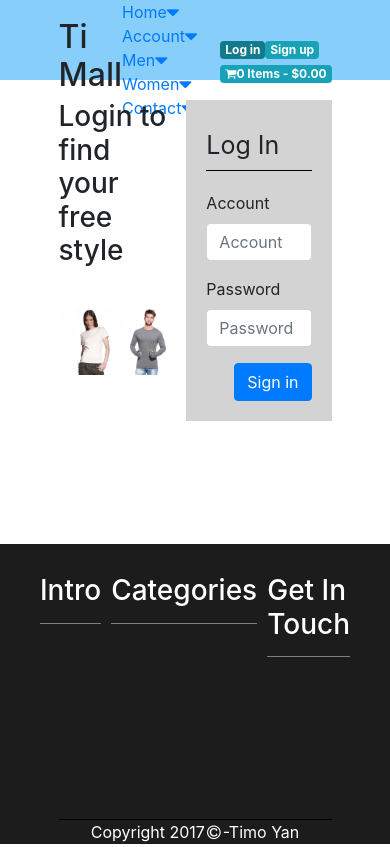
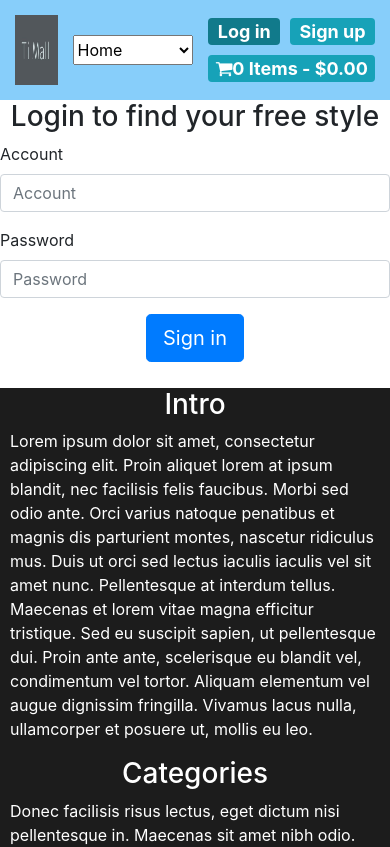
Before and after one commit to timoyan/Ng4Learning, an Angular app: page /login in a window 390 px wide. Shown: the top 847 px of the page. Built offline with nearby package versions, Linux system fonts and the light colour scheme.

Commit message:
redesign mobile layout

```diff
--- a/src/app/app.component.html
+++ b/src/app/app.component.html
@@ -1,11 +1,39 @@
 <div class="page-container d-flex flex-column">
-  <header>
+  <header class="d-flex flex-row">
     <app-header></app-header>
   </header>
-  <main class="d-flex justify-content-center">
-    <router-outlet></router-outlet>
+  <main class="d-flex">
+    <section>
+
+      <router-outlet></router-outlet>
+      <!-- <div>1</div>
+        <div>1</div>
+        <div>1</div>
+        <div>1</div>
+        <div>1</div>
+        <div>1</div>
+        <div>1</div>
+        <div>1</div>
+        <div>1</div>
+        <div>1</div>
+        <div>1</div>
+        <div>1</div>
+        <div>1</div>
+        <div>1</div>
+        <div>1</div>
+        <div>1</div>
+        <div>1</div>
+        <div>1</div>
+        <div>1</div>
+        <div>1</div>
+        <div>1</div>
+        <div>1</div>
+        <div>1</div>
+        <div>1</div> -->
+    </section>
+    <footer class="">
+      <app-footer></app-footer>
+    </footer>
   </main>
-  <footer class="d-flex flex-column">
-    <app-footer></app-footer>
-  </footer>
+
 </div>
--- a/src/app/app.component.scss
+++ b/src/app/app.component.scss
@@ -1,32 +1,37 @@
 header{
-    flex:0 0 auto;
+    // flex:0 0 auto;
     background-color: lightskyblue;
-    padding: 0px 15%;
-    height: 80px;
 }
 
 main{
     flex: 1 1 auto;
-    padding: 0px 15%;
-    overflow-y: auto;
+    min-height: 300px;
 }
 
 footer{
-    flex: 0 0 auto;
+    // flex: 0 0 auto;
     background-color: #1C1C1C;
-    padding: 0px 15%;
-    height: 300px;
     color:white;
 }
 
 @media (min-width: 768px) {
-    main{
-        min-height: 400px;
-    }
+    // main{
+    //     // min-height: 400px;
+    // }
 }
 
 @media (max-width:767px) {
+    header{
+        min-height: 100px;
+        max-height: 100px;
+    }
+
     main{
-        min-height:300px;
+        // min-height:300px;
+        flex-direction: column;
+    }
+
+    footer{
+        margin-top:10px;
     }
 }
--- a/src/app/component/login/login.component.html
+++ b/src/app/component/login/login.component.html
@@ -1,19 +1,18 @@
-<div class="d-flex flex-row justify-content-center login-container">
-  <div class="d-flex flex-column login-intro-container">
-    <h3 class="login-intro-title align-self-center">Login to find your free style</h3>
-    <div class="d-flex flex-row login-image-container">
+
+
+<div class="d-flex login-intro-container">
+    <h3 class="login-intro-title">Login to find your free style</h3>
+    <!-- <div class="d-flex flex-row login-image-container">
       <div>
           <img class="login-intro-image" src="/assets/images/login-women.jpg" alt="">
       </div>
       <div>
-          <!-- <img class="login-intro-image" src="/assets/images/login-women.jpg" alt=""> -->
           <img class="login-intro-image align-self-center" src="/assets/images/login-men.jpg" alt="">
       </div>
-    </div>
+    </div> -->
   </div>
-  <div class="d-flex flex-row align-self-start login-form-container">
+  <div class="d-flex login-form-container">
       <form (ngSubmit)="onSubmit(loginForm)" #loginForm="ngForm" >
-      <div class="login-form-section-title">Log In</div>
       <div class="form-group">
         <label for="username">Account</label>
         <input type="text" class="form-control"  name="username" placeholder="Account" ngModel>
@@ -22,7 +21,8 @@
         <label for="psd">Password</label>
         <input type="password" class="form-control" name="psd" placeholder="Password" ngModel>
       </div>
-      <button type="submit" class="btn btn-primary pull-right">Sign in</button>
+      <div class="form-group d-flex login-form-button-container">
+          <button type="submit" class="btn btn-primary btn-lg ">Sign in</button>
+      </div>
     </form>
   </div>
-</div>
--- a/src/app/component/login/login.component.scss
+++ b/src/app/component/login/login.component.scss
@@ -1,53 +1,25 @@
-.login-intro-container{
-    flex: 1.2 1.2 auto;
-    padding-right:15px;
-}
-
-.login-form-section-title{
-    font-size:25px;
-    border-bottom: 1px solid black;
-    line-height: 2;
-    margin-bottom: 20px;
-}
-
-.login-form-container{
-    padding: 20px;
-    background-color: lightgray;
-    flex: 0.8 0.8 auto;
-    form{
-        width:100%;
-    }
-}
-
-.login-container{
-    padding-top:20px;
-    height: 100%;
-}
-
-.login-intro-image{
-    max-width: 100%;
-    max-height: 100%;
-    display: block;
-}
-
-.login-image-container{
-    flex: 1 1 20px;
-    padding: 10px 0px;
-    max-height: 100%;
-    max-width: 100%;
-    div{
-        flex: 1 1 auto;
-        max-height: 100%;
-        max-width: 100%;
-        padding-right:5px;
-    }
-}
-
-.login-intro-title{
-    flex: 0.1 0.1 auto;
-}
-
 :host {
     display: block;
     width: 100%
 }
+
+@media (min-width: 768px) {
+}
+
+@media (max-width:767px) {
+    .login-intro-container{
+        justify-content: center;
+    }
+
+    .login-form-container{
+        flex-direction: column;
+        button[type="submit"]{
+            align-self: center;
+        }
+    }
+
+    .login-form-button-container{
+        flex-direction: row;
+        justify-content: center;
+    }
+}
--- a/src/app/component/products/products.component.scss
+++ b/src/app/component/products/products.component.scss
@@ -1,26 +1,61 @@
+
+
+// .product-list-container{
+//     padding-top: 20px;
+// }
+
+// .card {
+//     max-width: 50%;
+// }
+// .card-text {
+//     word-wrap: break-word;
+//     width: 200px;
+// }
+
+// .card-image-container{
+//     flex-grow: 1;
+//     flex-basis: 125px;
+//     max-width: 300px;
+//     margin: 5px;
+//     img{
+//         width: 100%;
+//     }
+// }
+
 :host {
-    display: block;
-    width: 100%
+    display: flex;
+    width: 100%;
+    flex-direction: column;
 }
 
-.product-list-container{
-    padding-top: 20px;
+@media (min-width: 768px) {
 }
 
-.card {
-    max-width: 50%;
-}
-.card-text {
-    word-wrap: break-word;
-    width: 200px;
-}
+@media (max-width:767px) {
+    .card-image-container{
+        display: flex;
+        flex-direction: column;
+    }
 
-.card-image-container{
-    flex-grow: 1;
-    flex-basis: 125px;
-    max-width: 300px;
-    margin: 5px;
-    img{
-        width: 100%;
+    .product-card{
+        flex-direction: column;
+        align-items: center;
+        margin:10px 0;
+        padding:30px;
+        background-color: gray;
+    }
+
+    .product-card-name{
+        width:100%;
+        text-align: center;
+        background-color:#fff;
+        border-radius: 10px;
+    }
+
+    .product-card-text{
+        margin-top: 10px;
+        background-color: #fff;
+        border-radius: 10px;
+        padding: 10px;
     }
 }
--- a/src/app/layout/footer/footer.component.html
+++ b/src/app/layout/footer/footer.component.html
@@ -1,16 +1,17 @@
-<div class="d-flex flex-column" style="height:300px">
-  <div class="d-flex flex-row justify-content-center footer-section-container">
-    <div class="d-flex flex-column intro-container">
+<div class="d-flex footer-content-container" >
+  <div class="d-flex footer-content-section">
     <h3>Intro</h3>
+    <p>Lorem ipsum dolor sit amet, consectetur adipiscing elit. Proin aliquet lorem at ipsum blandit, nec facilisis felis faucibus. Morbi sed odio ante. Orci varius natoque penatibus et magnis dis parturient montes, nascetur ridiculus mus. Duis ut orci sed lectus iaculis iaculis vel sit amet nunc. Pellentesque at interdum tellus. Maecenas et lorem vitae magna efficitur tristique. Sed eu suscipit sapien, ut pellentesque dui. Proin ante ante, scelerisque eu blandit vel, condimentum vel tortor. Aliquam elementum vel augue dignissim fringilla. Vivamus lacus nulla, ullamcorper et posuere ut, mollis eu leo.</p>
   </div>
-    <div class="d-flex flex-column category-container">
+  <div class="d-flex footer-content-section">
     <h3>Categories</h3>
+    <p>Donec facilisis risus lectus, eget dictum nisi pellentesque in. Maecenas sit amet nibh odio. Mauris et risus et dolor fermentum venenatis. Nam magna lectus, posuere ac velit eget, iaculis pulvinar ipsum. Integer in leo et risus feugiat rhoncus malesuada eget risus. Nulla eu nunc velit. Phasellus rhoncus tortor purus, nec accumsan sem imperdiet aliquam.</p>
   </div>
-    <div class="d-flex flex-column contact-container">
+  <div class="d-flex footer-content-section">
     <h3>Get In Touch</h3>
+    <p>Curabitur rutrum sed orci pharetra consequat. Nam rutrum magna eu ex ultrices viverra. Nulla facilisi. Nullam ultricies sed purus a mollis. Donec hendrerit mauris non nisl auctor dapibus. Fusce vel eros nibh. Vestibulum et orci ante.</p>
   </div>
 </div>
-  <div class="d-flex flex-row justify-content-center align-items-center footer-bottom-container">
+<div class="d-flex footer-register-container">
   Copyright 2017 <i class="fa fa-copyright" aria-hidden="true"></i>-Timo Yan
 </div>
-</div>
--- a/src/app/layout/footer/footer.component.scss
+++ b/src/app/layout/footer/footer.component.scss
@@ -1,27 +1,65 @@
-.footer-section-container{
-    border-bottom: 1px solid black;
-    padding:15px 0px;
-    flex: 1 1 auto;
 
-    div{
-        flex:0.9 0.9 auto;
 
+
+
+@media (min-width: 768px) {
+    // .footer-section-container{
+    //     border-bottom: 1px solid black;
+    //     padding:15px 0px;
+    //     flex: 1 1 auto;
+
+    //     div{
+    //         flex:0.9 0.9 auto;
+
+    //         h3{
+    //             padding:15px 0px;
+    //             border-bottom: 1px solid gray;
+    //         }
+    //     }
+
+    //     div:not(:first-child) {
+    //         //background-color: #900;
+    //         margin-left:10px;
+    //     }
+    // }
+
+    // .footer-bottom-container{
+    //     flex: 0 0 auto;
+
+    //     .fa-copyright{
+    //         margin:0px 2px;
+    //     }
+    // }
+}
+
+:host{
+    display: flex;
+    flex-direction: column;
+    width:100%;
+    padding:0 10px;
+}
+
+@media (max-width:767px) {
+
+    .footer-content-section{
+        flex-direction: column;
+        flex:1 1 auto;
         h3{
-            padding:15px 0px;
-            border-bottom: 1px solid gray;
+            display: flex;
+            justify-content: center;
         }
     }
 
-    div:not(:first-child) {
-        //background-color: #900;
-        margin-left:10px;
+    .footer-content-container{
+        flex-wrap: wrap;
+    }
+
+    .footer-register-container{
+        flex:1;
+        justify-content: center;
+        align-items: baseline;
+        .fa.fa-copyright{
+            margin:0 5px;
+        }
     }
 }
-
-.footer-bottom-container{
-    flex: 0 0 auto;
-
-    .fa-copyright{
-        margin:0px 2px;
-    }
-}
--- a/src/app/layout/header/header.component.html
+++ b/src/app/layout/header/header.component.html
@@ -1,6 +1,9 @@
-<div class="d-flex flex-row justify-content-center align-items-center">
-    <h2>Ti Mall</h2>
+<div class="header-logo-container">
+    <img class="" src="/assets/images/header-logo.jpg" alt="">
+</div>
+
 <div class="menu-container">
+    <div class="desktop">
         <a routerLink="/" routerLinkActive="active">
             <span class="menu-item">Home<i class="fa fa-caret-down fa-lg"></i></span>
         </a>
@@ -17,6 +20,15 @@
             <span class="menu-item">Contact<i class="fa fa-caret-down fa-lg"></i></span>
         </a>
     </div>
+    <select class="mobile header-menu" (change)="navgate_onChange($event)" name="" id="">
+        <option value="home">Home</option>
+        <option value="Account">Account</option>
+        <option value="products">Men</option>
+        <option value="products">Women</option>
+        <option value="Contact">Contact</option>
+    </select>
+</div>
+
 <div class="function-container">
     <a [hidden]="(authService.isLoggedIn | async)" routerLink="/login" routerLinkActive="active" class="badge badge-info">
         <span class="">Log in</span>
@@ -33,4 +45,3 @@
         <span>{{'0' | currency:'USD':true}}</span>
     </a>
 </div>
-</div>
--- a/src/app/layout/header/header.component.scss
+++ b/src/app/layout/header/header.component.scss
@@ -5,34 +5,81 @@
 }
 
 @media (min-width: 768px) {
-    h2{
-        line-height: 2.2;
-        flex-grow: 0.5;
+    // h2{
+    //     line-height: 2.2;
+    //     flex-grow: 0.5;
+    // }
+
+    // .menu-container{
+    //     flex-grow: 1.4;
+    //     height: 100%;
+    //     a{
+    //         display: inline-block;
+    //         text-decoration: none;
+    //     }
+    // }
+
+    // .function-container{
+    //     flex-grow: 1.1;
+    //     height: 100%;
+
+    //     .badge-info{
+    //         font-size:20px;
+    //     }
+    // }
+
+    // .menu-item{
+    //     margin:0px 15px;
+
+    //     i.fa-caret-down{
+    //         margin-left:5px;
+    //     }
+    // }
+ }
+
+@media (max-width:767px) {
+    :host{
+        width:100%;
+        display: flex;
+        flex-direction :row;
+        justify-content: space-between;
+    }
+
+    .header-logo-container{
+        display: flex;
+        padding:15px;
+        flex: 1 1 20%;
+        img{
+            max-width: 100%;
+            height: 100%;
+        }
+    }
+
+    .header-menu{
+        flex: 1;
+        height: 30%;
     }
 
     .menu-container{
-        flex-grow: 1.4;
-        height: 100%;
-        a{
-            display: inline-block;
-            text-decoration: none;
-        }
+        display: flex;
+        justify-content: center;
+        align-items: center;
+        flex: 1 1 35%;
     }
 
     .function-container{
-        flex-grow: 1.1;
-        height: 100%;
-
-        .badge-info{
-            font-size:20px;
+        display: flex;
+        flex-direction: row;
+        flex-wrap: wrap;
+        justify-content: center;
+        align-items: center;
+        align-content: center;
+        font-size:1.5rem;
+        padding: 10px;
+        flex: 1 1 35%;
+        a{
+            flex : 1 1 auto;
+            margin:5px;
         }
     }
-
-    .menu-item{
-        margin:0px 15px;
-
-        i.fa-caret-down{
-            margin-left:5px;
-        }
-    }
- }
+}
--- a/src/app/layout/header/header.component.ts
+++ b/src/app/layout/header/header.component.ts
@@ -1,6 +1,6 @@
 import { Component, OnInit } from '@angular/core';
 import { AuthService } from '../../service/auth.service';
-import { Router } from '@angular/router';
+import { Router, NavigationStart } from '@angular/router';
 
 @Component({
   selector: 'app-header',
@@ -12,7 +12,11 @@ export class HeaderComponent implements OnInit {
   constructor(private authService: AuthService, private router: Router) { }
 
   ngOnInit() {
-
+    this.router.events.subscribe(event => {
+      if (event instanceof NavigationStart) {
+        console.log("Header url subscribe : " + event.url);
+      }
+    });
   }
 
   onLogOut(e: MouseEvent) {
@@ -21,4 +25,10 @@ export class HeaderComponent implements OnInit {
     e.stopPropagation();
     return false;
   }
+
+  navgate_onChange(e) {
+    let navigateLink = e.target.value;
+    console.log(navigateLink);
+    this.router.navigate([navigateLink]);
+  }
 }
```
Also changed, not shown: src/app/component/products/products.component.html (+8 -10 lines), src/styles.scss (+13 -0 lines), src/assets/images/header-logo.jpg (added). Lines whose indentation alone changed are shown as unchanged.
